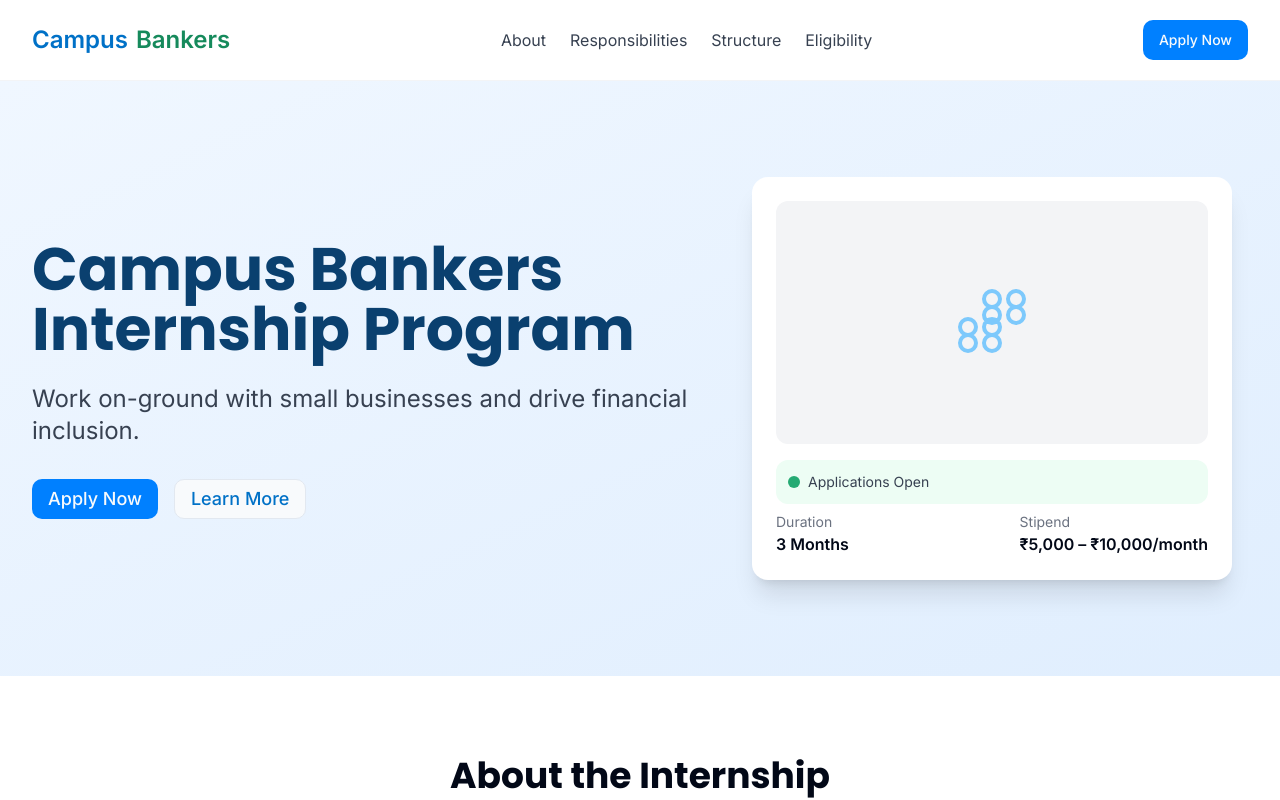
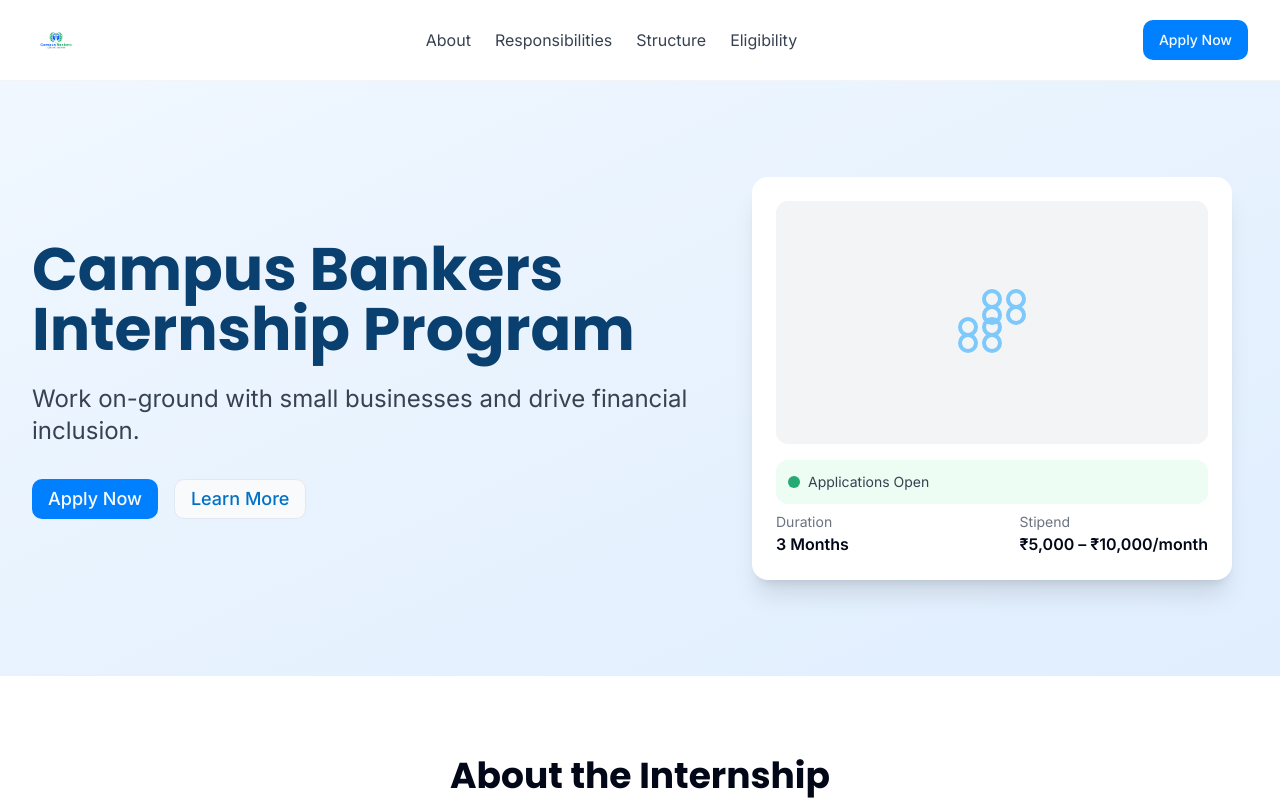
Before and after one commit to siddiiqua/campus-bankers-launchpad, a React (Vite) app: page / in a window 1280 px wide. Shown: the top 800 px of the page. Built offline with nearby package versions, Linux system fonts and the light colour scheme.

Commit message:
Add logo
Add the logo to the application.

```diff
--- a/src/components/Footer.tsx
+++ b/src/components/Footer.tsx
@@ -8,7 +8,13 @@ const Footer: React.FC = () => {
       <div className="container mx-auto">
         <div className="grid grid-cols-1 md:grid-cols-2 lg:grid-cols-4 gap-8 mb-12">
           <div>
-            <h3 className="text-xl font-semibold mb-4">Campus Bankers</h3>
+            <div className="flex items-center mb-4">
+              <img
+                src="/lovable-uploads/ab7b4d1c-3706-43cc-bdbd-18d5461fb1f0.png"
+                alt="Campus Bankers Logo"
+                className="h-12 w-auto bg-white rounded-lg p-1"
+              />
+            </div>
             <p className="text-gray-400">
               A program dedicated to provide real-world banking experience to college students.
             </p>
--- a/src/components/Navbar.tsx
+++ b/src/components/Navbar.tsx
@@ -8,8 +8,11 @@ const Navbar: React.FC = () => {
     <header className="sticky top-0 bg-white/95 backdrop-blur-sm border-b border-gray-100 z-10">
       <div className="container flex items-center justify-between h-16 md:h-20">
         <div className="flex items-center gap-2">
-          <span className="text-2xl font-bold text-campusBlue-600">Campus</span>
-          <span className="text-2xl font-bold text-campusGreen-600">Bankers</span>
+          <img
+            src="/lovable-uploads/ab7b4d1c-3706-43cc-bdbd-18d5461fb1f0.png"
+            alt="Campus Bankers Logo"
+            className="h-12 w-auto"
+          />
         </div>
         <nav className="hidden md:flex items-center space-x-6">
           <Link to="#about" className="text-gray-700 hover:text-campusBlue-600 transition-colors">About</Link>
```
Also changed, not shown: public/lovable-uploads/ab7b4d1c-3706-43cc-bdbd-18d5461fb1f0.png (added).
